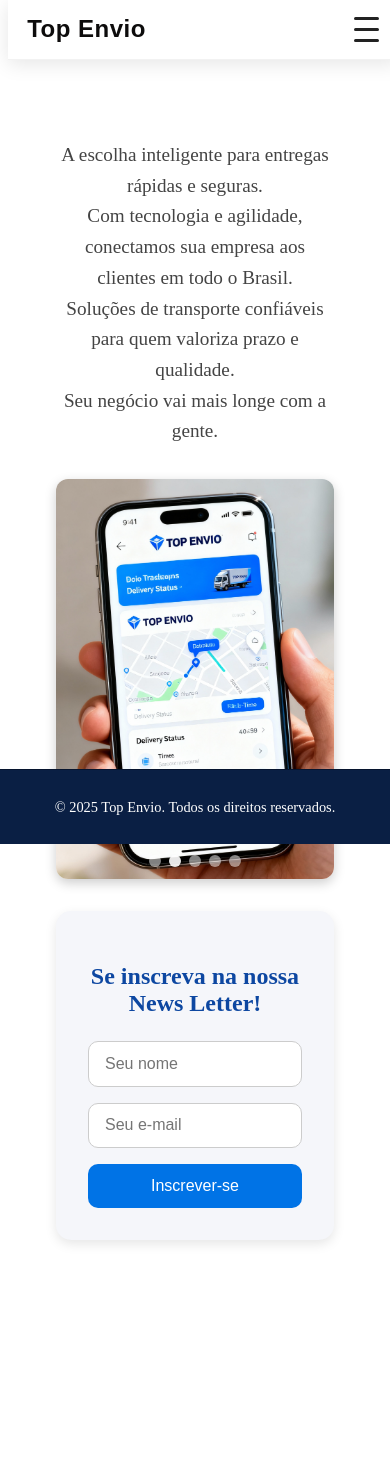
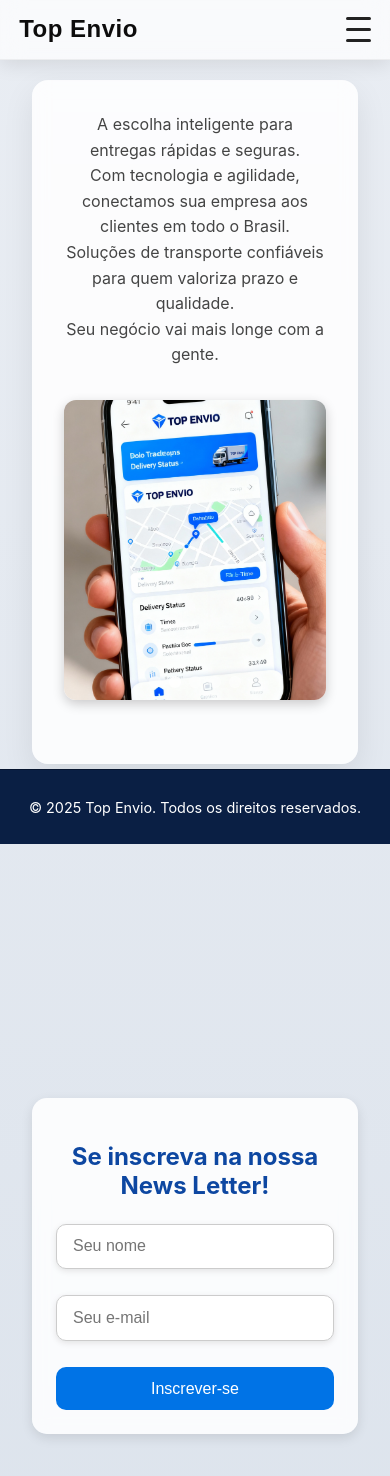
Before and after one commit to jacksonmmartins/topenvio, a React (Vite) app in the folder Front End/: page / in a window 390 px wide. Shown: the top 1476 px of the page. Before the commit the page ends 1340 px from the top, so only its background shows below. Built offline with nearby package versions, Linux system fonts and the light colour scheme.

Commit message:
layout site

```diff
--- a/Front End/src/Layout/Layout.css
+++ b/Front End/src/Layout/Layout.css
@@ -1,12 +1,175 @@
-.page-content {
-  min-height: 100vh;
-  padding-top: 100px;   /* Espaço da navbar */
-  padding-left: 3rem;
-  padding-right: 3rem;
-  padding-bottom: 60px; /* Espaço para o footer */
+/* ===== Fundo global da página ===== */
+body, html {
+  margin: 0;
+  padding: 0;
+  font-family: "Inter", sans-serif;
+  scroll-behavior: smooth;
+  background: linear-gradient(180deg, #e9edf3 0%, #dce3ec 100%);
+  color: #1e2a38;
+}
 
+/* ===== Home container ===== */
+.home {
+  display: flex;
+  flex-direction: column;
+  align-items: center;
+  justify-content: flex-start;
+  width: 100%;
+}
+
+/* ===== Home Header ===== */
+.home-header {
+  text-align: center;
+  margin: 2rem 0 1rem 0;
+}
+
+.brand-text {
+  font-size: 1.2rem;
+  color: #444;
+  line-height: 1.6;
+  max-width: 800px;
+  margin: 0 auto;
+}
+
+/* ===== Carousel ===== */
+.carousel {
+  position: relative;
+  width: 100%;
+  max-width: 900px;
+  height: 400px;
+  margin: 2rem auto 0 auto;
+  overflow: hidden;
+  border-radius: 12px;
+  box-shadow: 0 4px 12px rgba(0,0,0,0.2);
+}
+
+.carousel-track {
+  display: flex;
+  transition: transform 0.6s ease-in-out;
+  width: 100%;
+  height: 100%;
+}
+
+.carousel-img {
+  flex: 0 0 100%;
+  width: 100%;
+  height: 100%;
+  object-fit: cover;
+}
+
+/* indicadores do carousel */
+.indicators {
+  position: absolute;
+  bottom: 12px;
+  left: 50%;
+  transform: translateX(-50%);
+  display: flex;
+  gap: 8px;
+}
+
+.dot {
+  width: 12px;
+  height: 12px;
+  border-radius: 50%;
+  border: none;
+  background: rgba(255,255,255,0.5);
+  cursor: pointer;
+}
+
+.dot.active {
+  background: rgba(255,255,255,0.9);
+}
+
+/* ===== Newsletter Section ===== */
+.newsletter-section {
   display: flex;
   justify-content: center;
+  align-items: center;
+  margin-top: -30px; /* aproxima do carrossel */
+  margin-bottom: 60px;
+  width: 100%;
+}
+
+/* Card newsletter */
+.newsletter-card {
+  background: rgba(255, 255, 255, 0.6);
+  backdrop-filter: blur(12px);
+  border-radius: 16px;
+  box-shadow: 0 8px 25px rgba(0, 0, 0, 0.08);
+  padding: 2.5rem 3rem;
+  width: 100%;
+  max-width: 700px;
   text-align: center;
-  box-sizing: border-box;
+  transition: all 0.3s ease-in-out;
 }
+
+.newsletter-card:hover {
+  transform: translateY(-4px);
+  box-shadow: 0 10px 35px rgba(0, 0, 0, 0.12);
+}
+
+.newsletter-card h2 {
+  font-size: 1.8rem;
+  color: #1e1e1e;
+  margin-bottom: 1rem;
+}
+
+.newsletter-card p {
+  color: #333;
+  font-size: 1rem;
+  margin-bottom: 1.5rem;
+}
+
+/* Formulário newsletter */
+.newsletter-form {
+  display: flex;
+  justify-content: center;
+  gap: 10px;
+  flex-wrap: wrap;
+}
+
+.newsletter-form input {
+  padding: 0.8rem 1.2rem;
+  border: none;
+  border-radius: 8px;
+  width: 60%;
+  max-width: 400px;
+  outline: none;
+  background: #fff;
+  box-shadow: 0 2px 6px rgba(0, 0, 0, 0.1);
+}
+
+.newsletter-form button {
+  background-color: #007bff;
+  color: white;
+  border: none;
+  border-radius: 8px;
+  padding: 0.8rem 1.4rem;
+  cursor: pointer;
+  font-weight: 500;
+  transition: background-color 0.3s ease;
+}
+
+.newsletter-form button:hover {
+  background-color: #005ecb;
+}
+
+/* ===== Responsividade ===== */
+@media (max-width: 768px) {
+  .carousel {
+    height: 300px;
+  }
+
+  .newsletter-card {
+    padding: 2rem 2rem;
+    max-width: 90%;
+  }
+
+  .newsletter-form input {
+    width: 100%;
+  }
+
+  .newsletter-form button {
+    width: 100%;
+  }
+}
--- a/Front End/src/Layout/Layout.jsx
+++ b/Front End/src/Layout/Layout.jsx
@@ -9,9 +9,11 @@
   return (
     <>
       <Navbar />
-      <main className="page-content">
-        <Outlet />
-      </main>
+      <div className="scroll-container">
+        <main className="page-content">
+          <Outlet />
+        </main>
+      </div>
       <Footer />
     </>
   );
--- a/Front End/src/Pages/Home.css
+++ b/Front End/src/Pages/Home.css
@@ -1,3 +1,40 @@
+/* ===== Scroll snapping no body ===== */
+body {
+  margin: 0;
+  padding: 0;
+  font-family: 'Inter', sans-serif;
+  background-color: #f0f3f7; /* fundo cinza moderno */
+  color: #1e2a38;
+  scroll-behavior: smooth;
+}
+
+.scroll-container {
+  width: 100%;
+}
+
+.section {
+  height: 100vh; /* ocupa toda a tela */
+  scroll-snap-align: start;
+  display: flex;
+  flex-direction: column;
+  justify-content: center;
+  align-items: center;
+  padding: 2rem;
+  box-sizing: border-box;
+}
+
+/* ===== Container com efeito vidro ===== */
+.container {
+  background-color: rgba(255, 255, 255, 0.85);
+  backdrop-filter: blur(8px);
+  border-radius: 16px;
+  box-shadow: 0 12px 32px rgba(0,0,0,0.08);
+  padding: 2rem;
+  max-width: 1000px;
+  text-align: center;
+}
+
+/* ===== Carrossel ===== */
 .carousel {
   position: relative;
   width: 100%;
@@ -45,17 +82,7 @@
   background: rgba(255,255,255,0.9);
 }
 
-.home-header {
-  text-align: center;
-  margin: 2rem 0;
-}
-
-.brand-title {
-  font-size: 2.5rem;
-  font-weight: bold;
-  color: #0d47a1; /* azul forte para destaque */
-}
-
+/* ===== Home header ===== */
 .brand-text {
   font-size: 1.2rem;
   color: #444;
@@ -64,12 +91,13 @@
   margin: 0 auto;
 }
 
-/* Newsletter abaixo do carrossel */
+/* ===== Newsletter ===== */
 .newsletter-container {
   max-width: 500px;
   margin: 2rem auto;
   padding: 2rem;
-  background: #f5f6fa;
+  background: rgba(255,255,255,0.85);
+  backdrop-filter: blur(8px);
   border-radius: 15px;
   text-align: center;
   box-shadow: 0 4px 12px rgba(0,0,0,0.1);
@@ -78,7 +106,7 @@
 .newsletter-container h2 {
   margin-bottom: 1.5rem;
   font-size: 1.5rem;
-  color: #0d47a1; /* azul forte para destaque */
+  color: #0d47a1;
 }
 
 .newsletter-form input {
@@ -117,3 +145,18 @@
   font-weight: 500;
   font-size: 1rem;
 }
+
+/* ===== Responsividade ===== */
+@media (max-width: 768px) {
+  .carousel {
+    height: 300px;
+  }
+
+  .brand-text {
+    font-size: 1rem;
+  }
+
+  .newsletter-container {
+    padding: 1.5rem;
+  }
+}
--- a/Front End/src/Pages/Home.jsx
+++ b/Front End/src/Pages/Home.jsx
@@ -14,7 +14,7 @@
   const [email, setEmail] = useState("");
   const [message, setMessage] = useState("");
 
-  // autoplay a cada 3s
+  // Autoplay do carrossel
   useEffect(() => {
     const timer = setInterval(() => {
       setCurrent((prev) => (prev + 1) % images.length);
@@ -30,18 +30,17 @@
   };
 
   return (
-    <div className="home">
-      {/* Bloco de texto separado */}
-      <div className="home-header">
+    <div className="scroll-container">
+      {/* Seção 1: Carrossel + texto */}
+      <section className="section">
+        <div className="container">
           <p className="brand-text">
             A escolha inteligente para entregas rápidas e seguras. <br />
             Com tecnologia e agilidade, conectamos sua empresa aos clientes em todo o Brasil. <br />
             Soluções de transporte confiáveis para quem valoriza prazo e qualidade. <br />
             Seu negócio vai mais longe com a gente.
           </p>
-      </div>
 
-      {/* Carrossel */}
           <div className="carousel">
             <div
               className="carousel-track"
@@ -62,9 +61,12 @@
               ))}
             </div>
           </div>
+        </div>
+      </section>
 
-      {/* Newsletter abaixo do carrossel */}
-      <div className="newsletter-container">
+      {/* Seção 2: Newsletter */}
+      <section className="section">
+        <div className="container newsletter-container">
           <h2>Se inscreva na nossa News Letter!</h2>
           <form onSubmit={handleSubmit} className="newsletter-form">
             <input
@@ -81,10 +83,11 @@
               onChange={(e) => setEmail(e.target.value)}
               required
             />
-          <button type="submit">Inscrever-se</button>
+            <button type="submit" className="btn">Inscrever-se</button>
           </form>
           {message && <p className="newsletter-message">{message}</p>}
         </div>
+      </section>
     </div>
   );
 }
```
Lines whose indentation alone changed are shown as unchanged.
